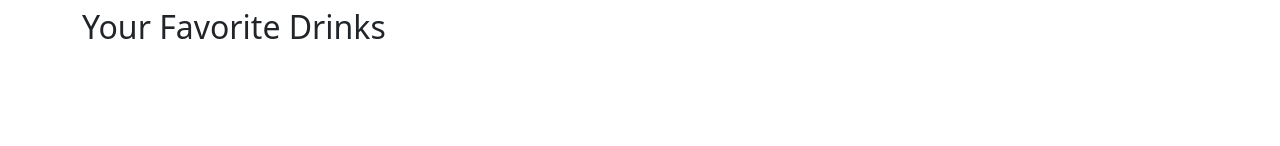
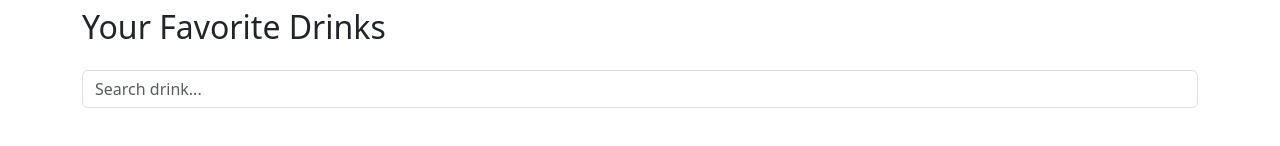
Before and after one commit to M10P5306/fpa_project, a React (Create React App) app: page /favorites in a window 1280 px wide. Shown: the part 192-338 px from the top of the page. Built offline with nearby package versions, Linux system fonts and the light colour scheme.

Commit message:
Feature: Search filter for favorites page

```diff
--- a/src/pages/Favorites.jsx
+++ b/src/pages/Favorites.jsx
@@ -1,8 +1,12 @@
+import { Form } from 'react-bootstrap';
 import DrinkCard from '../components/DrinkCard.jsx';
 import { ToastContainer, toast } from 'react-toastify';
 import 'react-toastify/dist/ReactToastify.css';
+import { useState } from 'react';
 
 function Favorites({ favoriteDrinks = [], setFavoriteDrinks, setDrink }) {
+  const [filter, setFilter] = useState("");
+
   const displayDrink = (drink) => {
     setDrink(drink);
   };
@@ -12,15 +16,25 @@ function Favorites({ favoriteDrinks = [], setFavoriteDrinks, setDrink }) {
     const updatedDrinks = favoriteDrinks.filter(drink => drink.idDrink !== idDrink);
     localStorage.setItem('drinkList', JSON.stringify(updatedDrinks));
     setFavoriteDrinks(updatedDrinks);
-    toast.info(`${drinkToRemove.strDrink} removed from favorites`, {position: 'top-center'});
+    toast.info(`${drinkToRemove.strDrink} removed from favorites`, { position: 'top-center' });
   };
 
   return (
     <>
       <div className="container py-4">
         <h2 className="mb-4">Your Favorite Drinks</h2>
+        <Form>
+          <Form.Control
+            type="search"
+            placeholder="Search drink..."
+            className="mb-4"
+            aria-label="Search"
+            value={filter}
+            onChange={e => setFilter(e.target.value)}
+          />
+        </Form>
         <div className="row row-cols-1 row-cols-md-2 row-cols-xl-4 g-4">
-          {favoriteDrinks.map(drink => (
+          {favoriteDrinks.filter((drink) => drink.strDrink.toLowerCase().includes(filter.toLowerCase())).map(drink => (
             <DrinkCard
               key={drink.idDrink}
               title={drink.strDrink}
```
